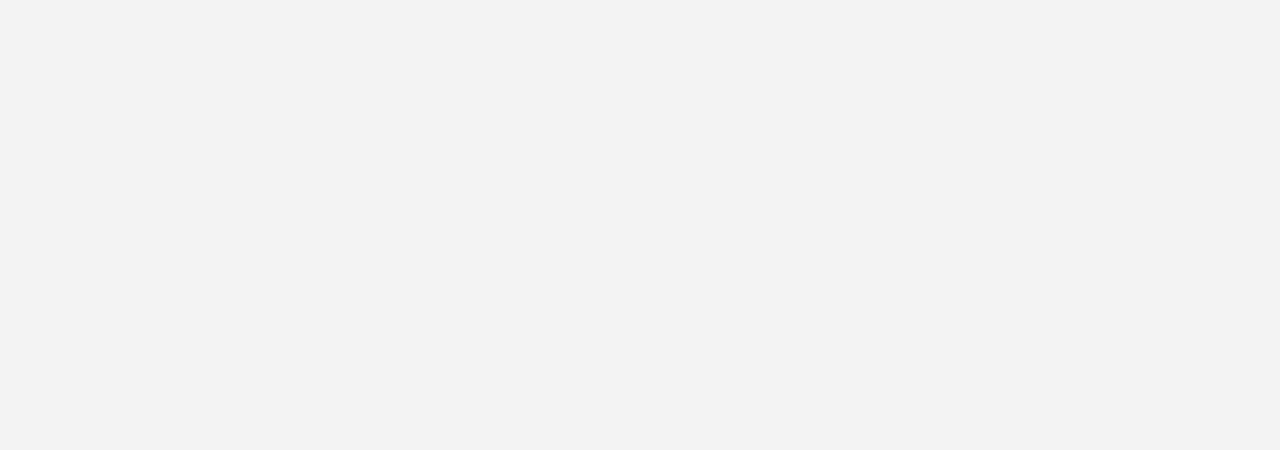
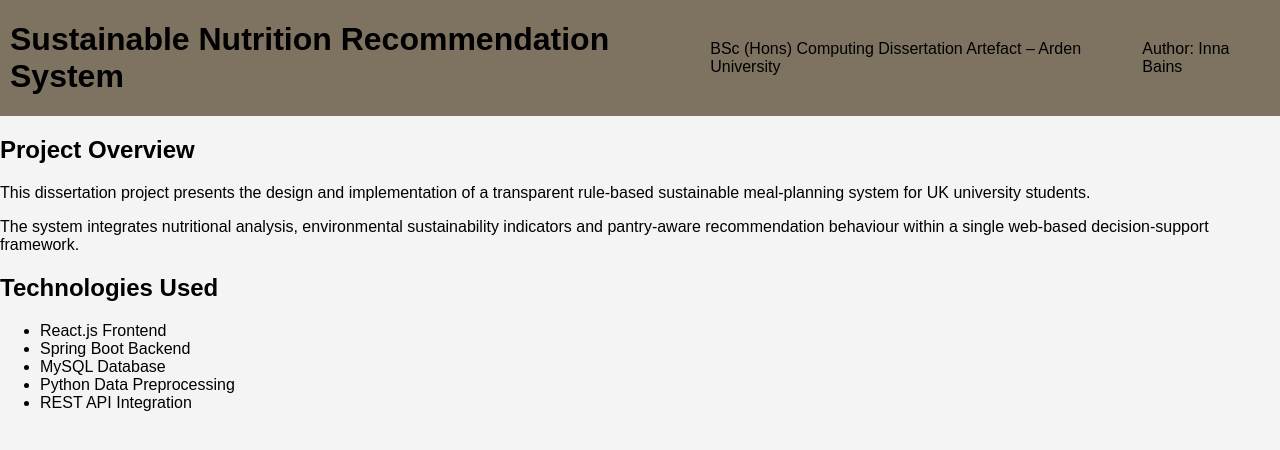
Before and after one commit to InnaBains/InnaBains.github.io, a plain HTML site: page dissertation.html in a window 1280 px wide. Drawn offline with Linux system fonts and the light colour scheme.

Commit message:
Update dissertation.html

```diff
--- a/dissertation.html
+++ b/dissertation.html
@@ -9,5 +9,38 @@
 
 <body>
 
+    <header>
+        <h1>Sustainable Nutrition Recommendation System</h1>
+        <p>BSc (Hons) Computing Dissertation Artefact – Arden University</p>
+        <p>Author: Inna Bains</p>
+    </header>
+
+    <section>
+        <h2>Project Overview</h2>
+
+        <p>
+            This dissertation project presents the design and implementation of a
+            transparent rule-based sustainable meal-planning system for UK university students.
+        </p>
+
+        <p>
+            The system integrates nutritional analysis, environmental sustainability
+            indicators and pantry-aware recommendation behaviour within a single
+            web-based decision-support framework.
+        </p>
+    </section>
+
+    <section>
+        <h2>Technologies Used</h2>
+
+        <ul>
+            <li>React.js Frontend</li>
+            <li>Spring Boot Backend</li>
+            <li>MySQL Database</li>
+            <li>Python Data Preprocessing</li>
+            <li>REST API Integration</li>
+        </ul>
+    </section>
+
 </body>
 </html>
```
